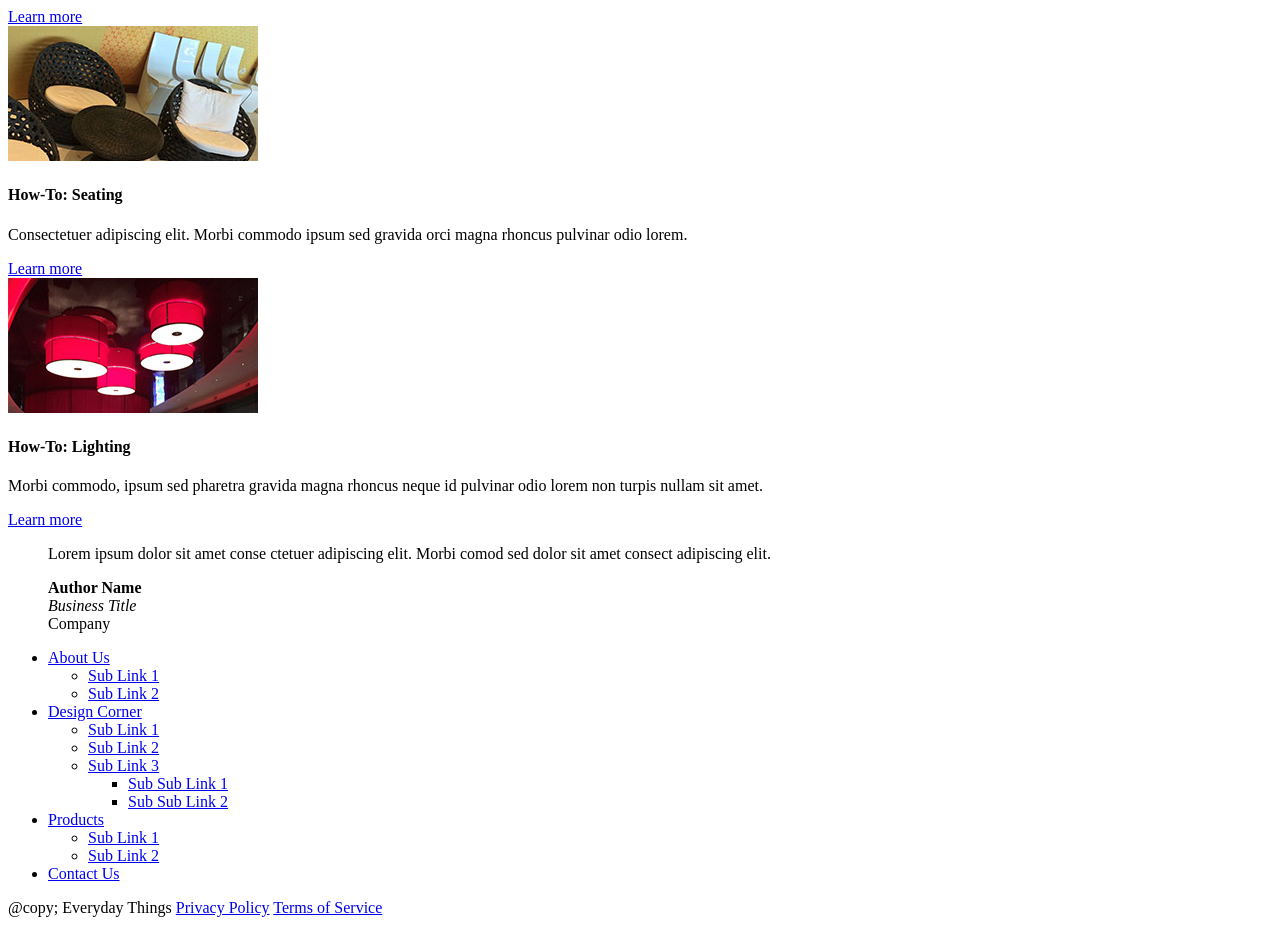
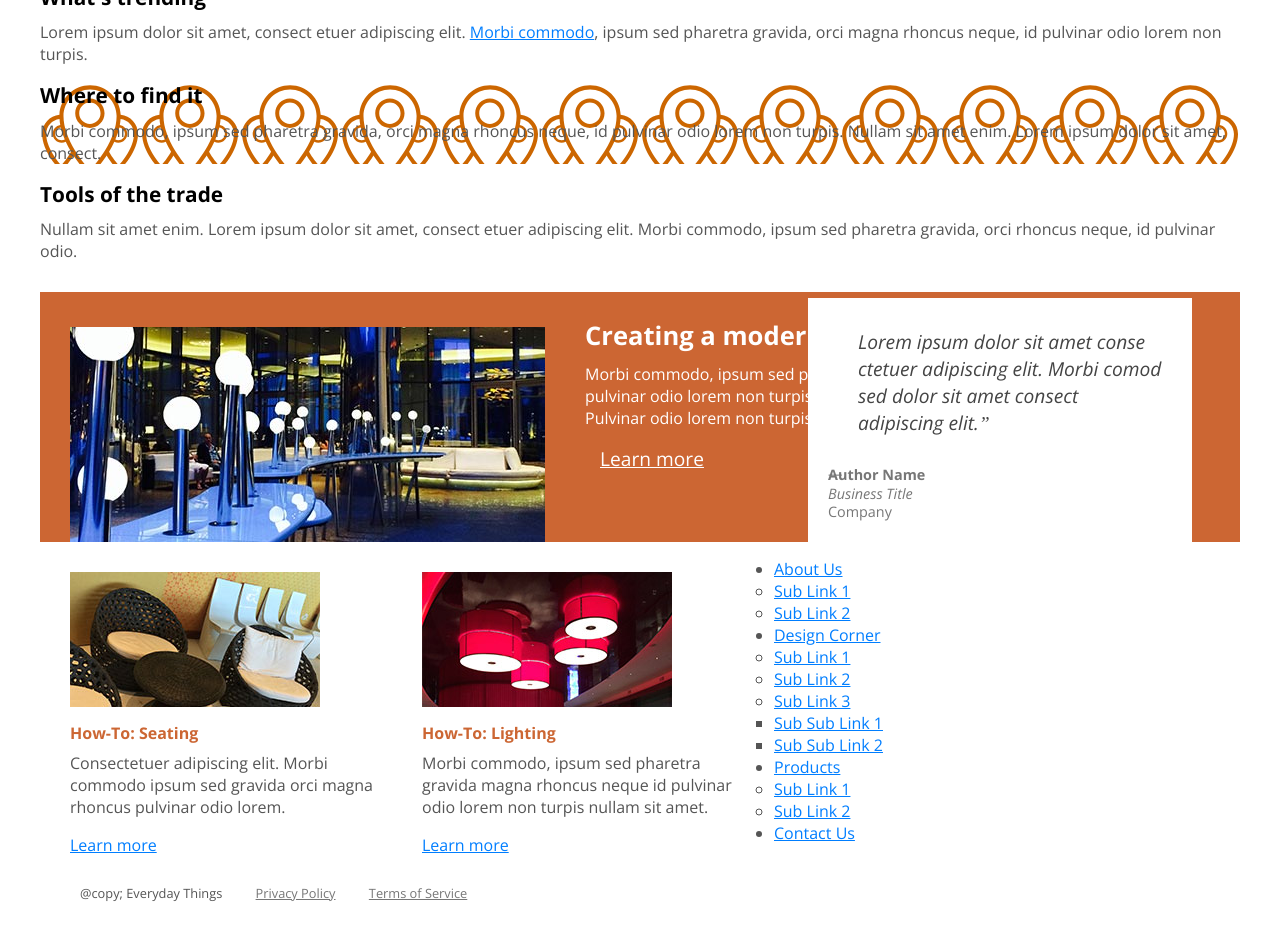
Before and after one commit to Eugene-andriod/myWebsite, a plain HTML site: page index.html in a window 1280 px wide. Shown: the part 467-1409 px from the top of the page. Drawn offline with nearby package versions, Linux system fonts and the light colour scheme.

Commit message:
Updated project files

```diff
--- a/css/screen.css
+++ /dev/null
@@ -1,113 +0,0 @@
-/* CSS Document for Screens */
-
-@import url(http://fonts.googleapis.com/css?family=Open+Sans:300italic,700italic,700,300);
-
-
-body { font-family: 'Open Sans', sans-serif; font-size: 16px; font-weight: 300; color: #555; margin: 0; padding: 0; }
-#page {max-width: 1200px; margin: 0 auto; position: relative;}
-/* Text*/
-
-h1 { margin: 0 0 1em 0; font-size: 2.8em; font-weight: 700; }
-h2 { margin: 0 0 .5em 0; font-size: 1.6em; font-weight: 700; line-height: 1.1em; }
-h3 { margin: 0 0 .5em 0; font-size: 1.3em; font-weight: 700; }
-h4 { margin: 0 0 1.5em 0; font-size: 1em; font-weight: 700; }
-
-p { margin: 0 0 1em 0; }
-
-a { color: #007eff; }
-
-a:visited { color: #65b1ff; }
-
-a.btn { font-size: 1.2em; text-decoration: non; color: #fff; border: 1px soliid #fff; padding: 4px 15px;
-        transition: background-color .5s; }
-a.btn: hover{  background-color: rgb(0,0,0,.3); }
-
-
-/* Header */
-
-header{ height: 430px; background: #cf0004 url(../images/bunner_1200.jpg) no-repeat bottom center; position: relative;}
-
-header a.logo { position: absolute;
-                display: block; width: 160px; height: 66ppx;
-                background: url(../images/logo.svg) no-repeat0 0; background-size:contain;
-                top: 15px
-          }
-
-header a.logo span{ display: none;}
-
- header div.hero { position: absolute; width: 42%; top: 130pxc 0; color: #fff; }
-
-
-  /* Sectioon All */
-section { padding: 0 30px; }
-section::after{ content: ''; display: bolck; clear: both; } /*PSEUDO elements*/
-
-  /* Aection Main */
-
-section.main { margin-top: 20px; margin-bottom: 30px; padding: 0;  }
-section.main asid { width: 33px; float: left; text-align: center;}
-  section.main.content { margin: 15px; background: no-repeat center top; background-size: 75px 75px;
-                         padding-top: 85px;
-                    }
-
-section.main aside h3 a { color: #000; text-decoration:  none; }
-section.main aside h3 a: hover { text-decoration: underline; }
-
-section.main aside .content.trending { background-image: url(../images/star.svg);  }
-section.main aside .content.find-it { background-image: url(../images/icon_marker.svg);  }
-section.main aside .content.tools{ background-image: url(../images/ico_gear.svg);  }
-
-
-/* Section atmosphere  */
-
-section.atmosphere { background-color: #cc6633; padding-top: 30px; padding-bottom: 30; color: #fff; }
-section.atmosphere article { padding: 0 20px 0 515px; background: url(../images/photo_lounge.jpg) no-repeat 0 5px;
-                                min-height: 220px;
-                                }
-
-
-/* Section how to  */
-
-section.how-to { background-image: #eee9d9; position: relative;}
-section.how-to aside { width: 30%; float: left; margin-right: 10px;}
-section.how-to aside .content {margin: 30px 30px 20px 0;}
-section.how-to aside .content img { display: block; margin-bottom: 15px; width: 70; }
-
-section.how-to aside .content h4 { margin-bottom: 0; }
-section.how-to aside .content h4 { margin-bottom: .5em; }
-section.how-to aside .content h4 { display: inline-block; color: #cc6633; font-weight: 700; }
-
-
-section.how-to  blockquote { margin: 0; width: 32%; color: #444; background-color: #fff;
-                                position: absolute; bottom:  0; right: 4%;
-                                }
-
-section.how-to  blockquote p { margin:  30px 30px 20px 50px;}
-
-section.how-to  blockquote  p.quote { font-style: italic; font-size: 1.2em; }
-
-section.how-to  blockquote  p.credit { color: #777; font-size:  .9em; margin-left:  20px ;line-height: 1.3em; position: relative;}
-
-
-section.how-to  blockquote:: before {
-                content: '\201c'; color:#d2bd65;
-                position: absolute;
-                top: 10px; left: 8px;
-                font-size: 5em;
-                font-family: serif;
-
-                } /* PSEUDO element*/
-
-section.how-to  blockquote  p.quote::after { content:'\201d'; font-family: serif ;}
-
-section.how-to  blockquote p.credit::before { content: '\2014'; position: absolute; top: -1px; left: 0px;}
-
-
-/* footer*/
-
-footer { font-size: .8em; margin: 40px; color: ##999;}
-footer .content { display: inline; }
-
-footer a { margin-left: 30px; color:  #777; }
-footer a:visited{ color: #777; }
-footer a:hover { color: #000; }
--- a/index.html
+++ b/index.html
@@ -1,16 +1,14 @@
 <!DOCTYPE HTML>
 <html>
 	<head>
-		<meta http-equiv="Content-Type" content="text/html; charset=UTF-8">
 		<meta name="viewport" content="width=device-width, initial-scale=1">
 		<title>Creating a Responsive Web Design</title>
-		<link  href="screen.css" rel= "stylesheet" type="txt/css" media="screen">
+		<link  href="screen.css" rel= "stylesheet">
 	</head>
 	<body>
 
 
 		<div id="page">
-
 			<header>
 				<a class="logo" title="Everyday Things" href= "http://codifydesign.com"><span></span>Everyday Things</span></a>
 				   <div class="hero">
--- a/screen.css
+++ b/screen.css
@@ -1,5 +1,5 @@
 /* CSS Document for Screens */
-<!DOCTYPE HTML>
+
 @import url(http://fonts.googleapis.com/css?family=Open+Sans:300italic,700italic,700,300);
 
 
```
Also changed, not shown: print.css (renamed from css/print.css).
